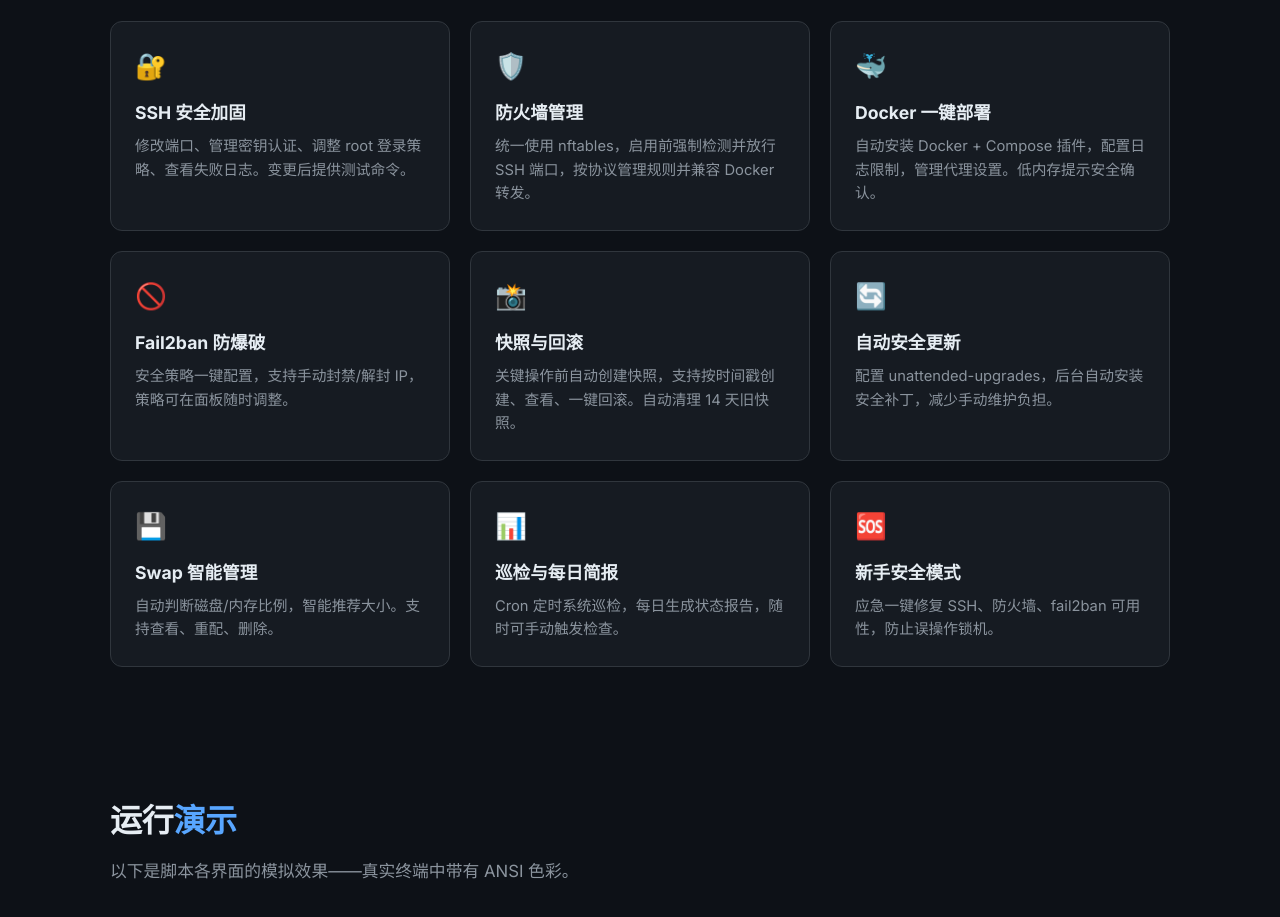
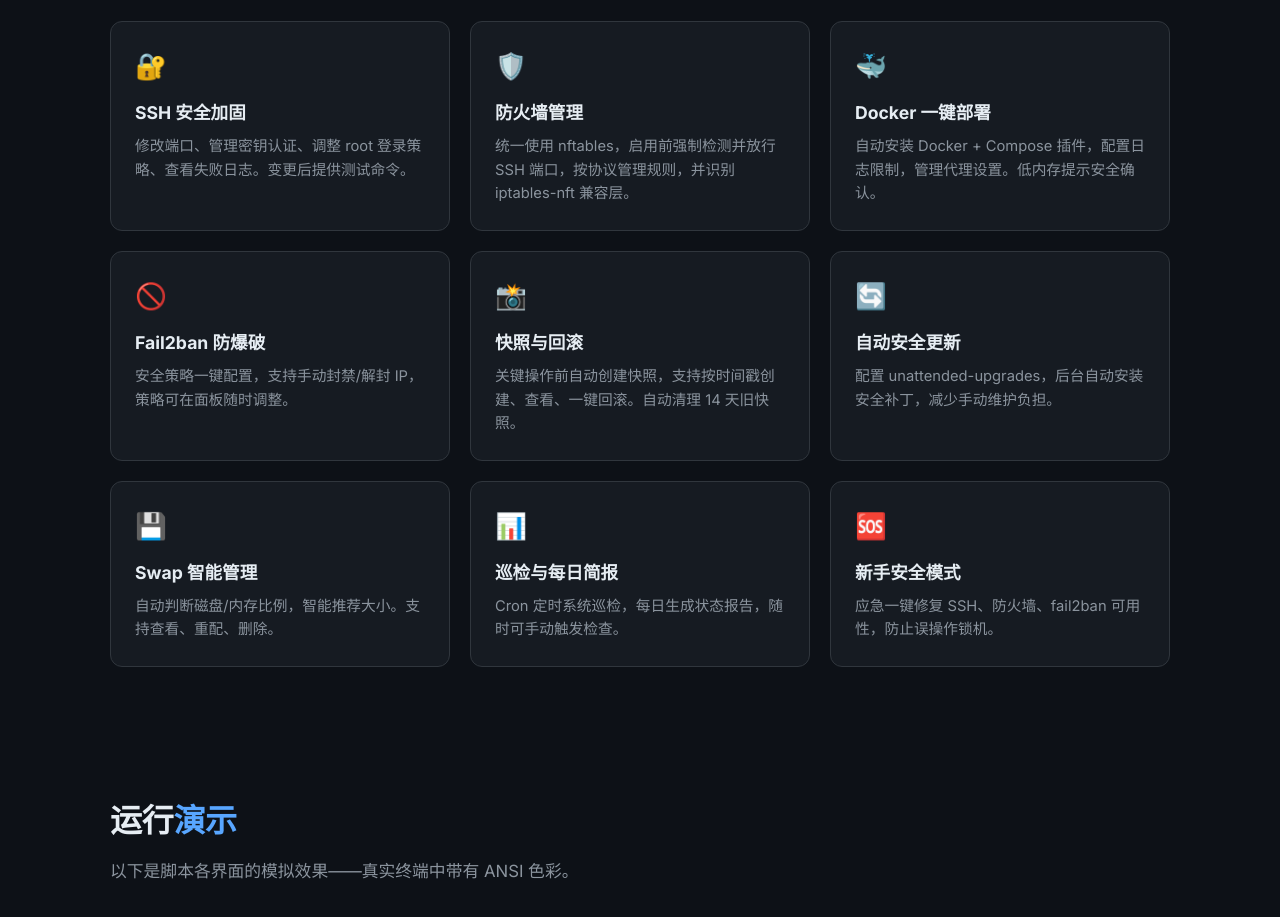
Before and after one commit to Develata/LinuxVM-Init, a plain HTML site: page docs/index.html in a window 1280 px wide. Shown: the part 860-1777 px from the top of the page. Drawn offline with Linux system fonts and the light colour scheme.

Commit message:
Add iptables-nft compatibility detection

```diff
--- a/docs/index.html
+++ b/docs/index.html
@@ -385,7 +385,7 @@
       <div class="feature-card">
         <div class="icon">🛡️</div>
         <h3>防火墙管理</h3>
-        <p>统一使用 nftables，启用前强制检测并放行 SSH 端口，按协议管理规则并兼容 Docker 转发。</p>
+        <p>统一使用 nftables，启用前强制检测并放行 SSH 端口，按协议管理规则，并识别 iptables-nft 兼容层。</p>
       </div>
       <div class="feature-card">
         <div class="icon">🐳</div>
```
Also changed, not shown: 4 other files.
